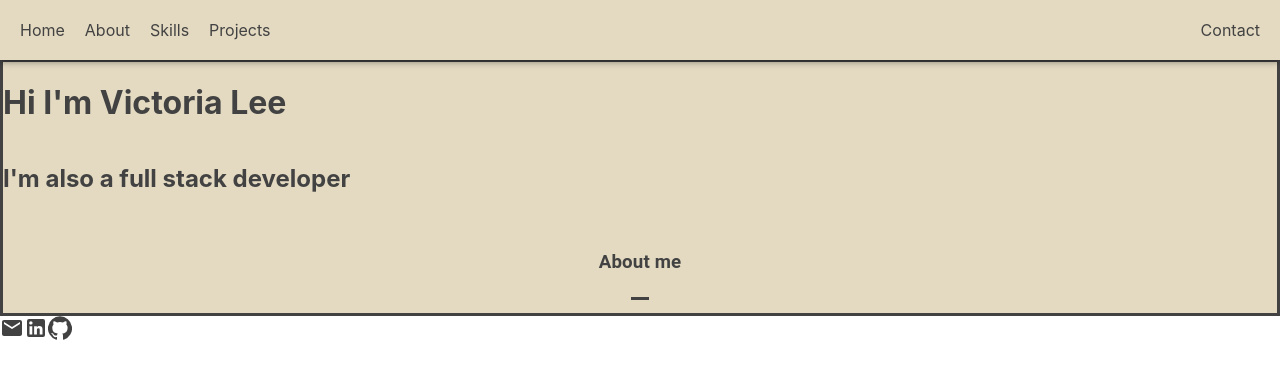
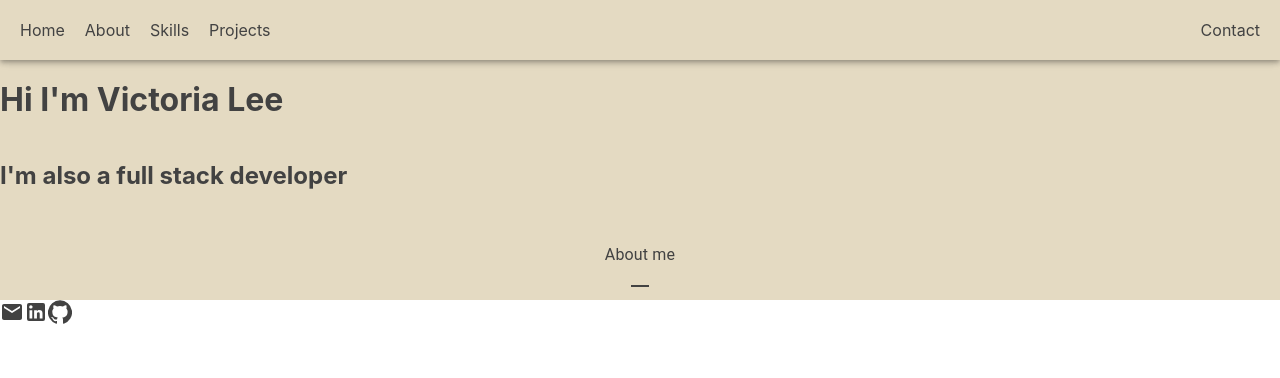
Before and after one commit to victoriamlee/portfolio, a React (Create React App) app: page / in a window 1280 px wide. Shown: the top 378 px of the page. Built offline with nearby package versions, Linux system fonts and the light colour scheme.

Commit message:
Finished layout of sidebar

```diff
--- a/src/components/sidebar.jsx
+++ b/src/components/sidebar.jsx
@@ -12,7 +12,7 @@ const useStyles = makeStyles((theme) => ({
     marginTop: '59px',
     display: 'flex',
     flexDirection: 'column',
-    border: 'solid',
+    // border: 'solid',
     backgroundColor: '#E4DAC2',
     color: grey[800],
   },
@@ -30,10 +30,10 @@ const useStyles = makeStyles((theme) => ({
   },
   image: {
     position: 'relative',
-    height: 100,
+    height: 90,
     [theme.breakpoints.down('xs')]: {
       width: '100% !important', // Overrides inline-style
-      height: 100,
+      height: 90,
     },
     '&:hover, &$focusVisible': {
       zIndex: 1,
@@ -44,7 +44,7 @@ const useStyles = makeStyles((theme) => ({
         opacity: 0,
       },
       '& $imageTitle': {
-        border: '4px solid currentColor',
+        border: '3px solid currentColor',
       },
     },
   },
@@ -86,7 +86,7 @@ const useStyles = makeStyles((theme) => ({
     paddingRight: 10,
   },
   imageMarked: {
-    height: 3,
+    height: 2,
     width: 18,
     backgroundColor: grey[800],
     position: 'absolute',
@@ -123,7 +123,7 @@ const Sidebar = () => {
               className={classes.imageTitle}
               style={{ color: grey[800] }}
             >
-              <h3>About me</h3>
+              <p>About me</p>
               <span className={classes.imageMarked} />
             </Typography>
           </span>
```
